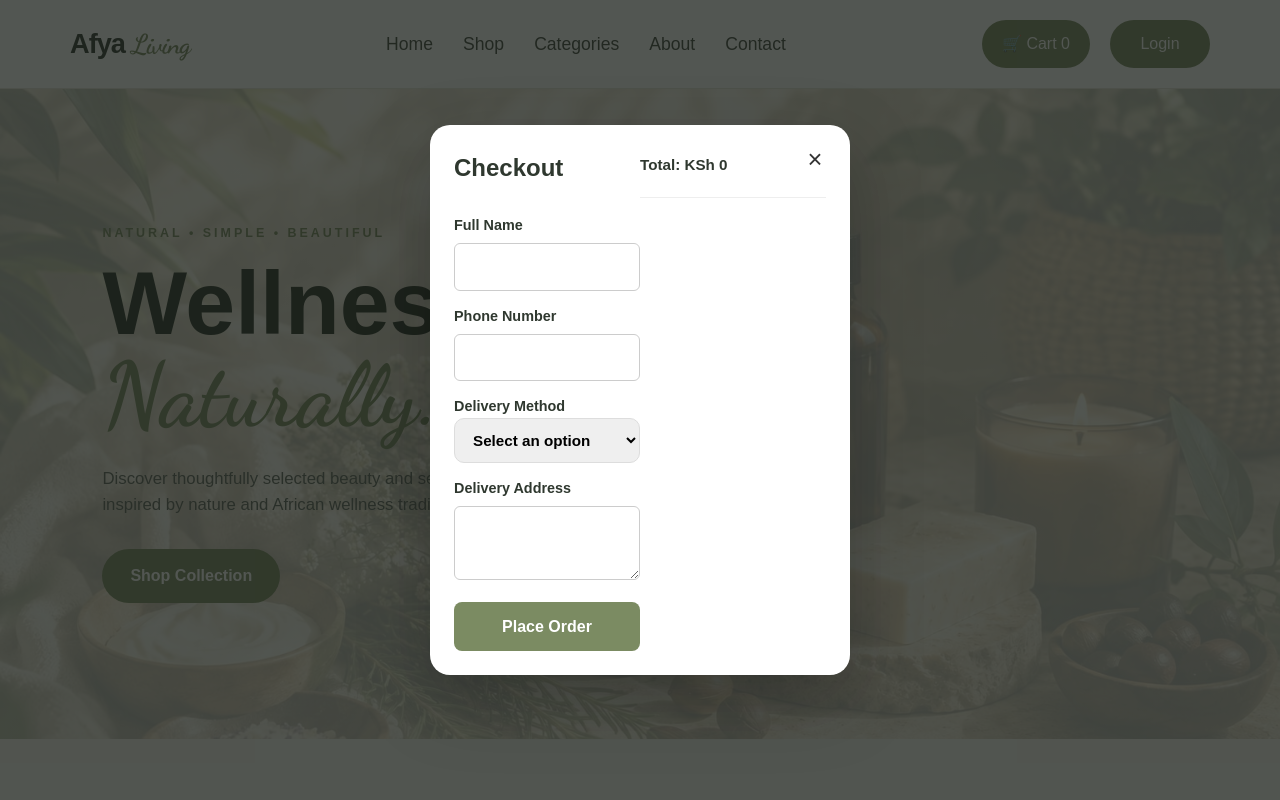
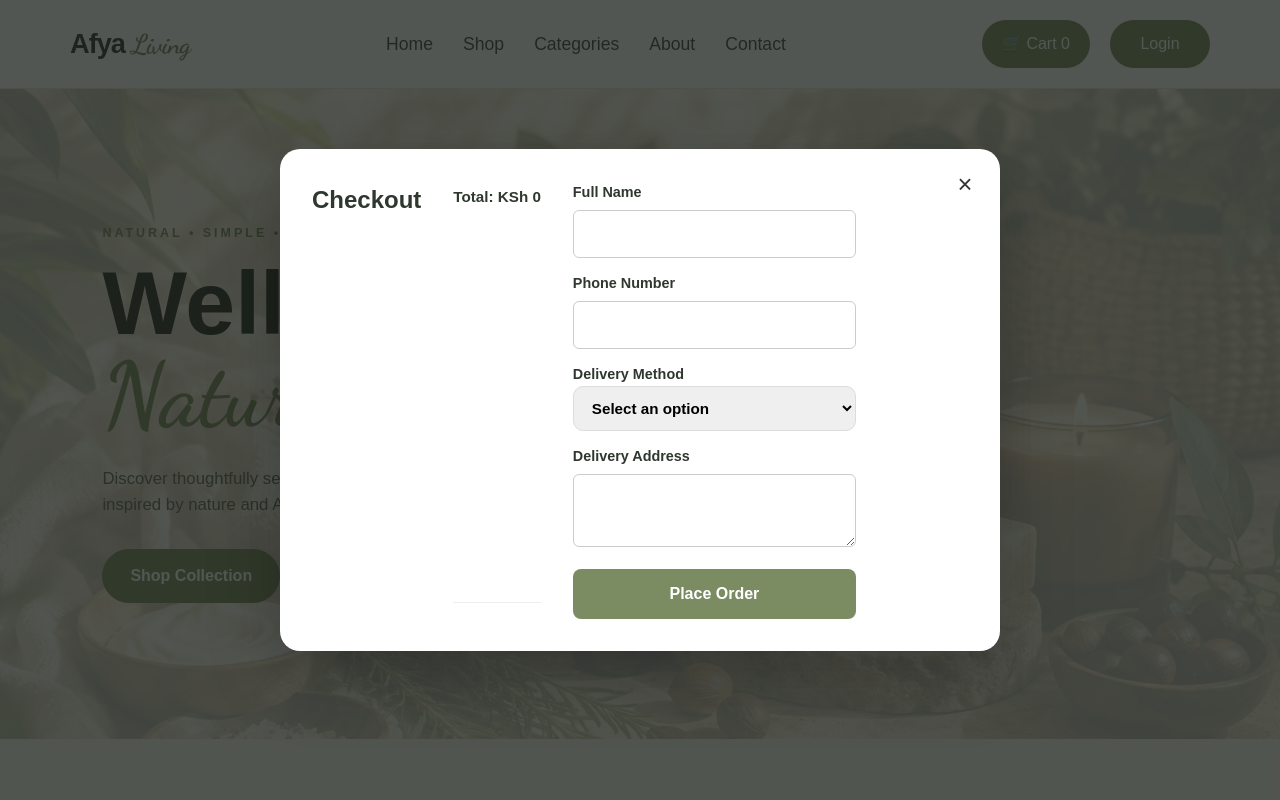
Before and after one commit to mathekasarah-prog/Fetch_API_Afya_Living, a website: page frontend/index.html in a window 1280 px wide. Shown: the top 800 px of the page. Drawn offline with nearby package versions, Linux system fonts and the light colour scheme; no server answers.

Commit message:
Enhance product modal layout with improved content styling

```diff
--- a/frontend/style.css
+++ b/frontend/style.css
@@ -570,6 +570,14 @@ button {
   display: flex;
 }
 
+.product-modal .modal-content {
+  max-width: 720px;
+  width: 90%;
+  display: flex;
+  gap: 32px;
+  padding: 32px;
+}
+
 #product-search{
     border: none;
     color: #100f0fcb;
```
